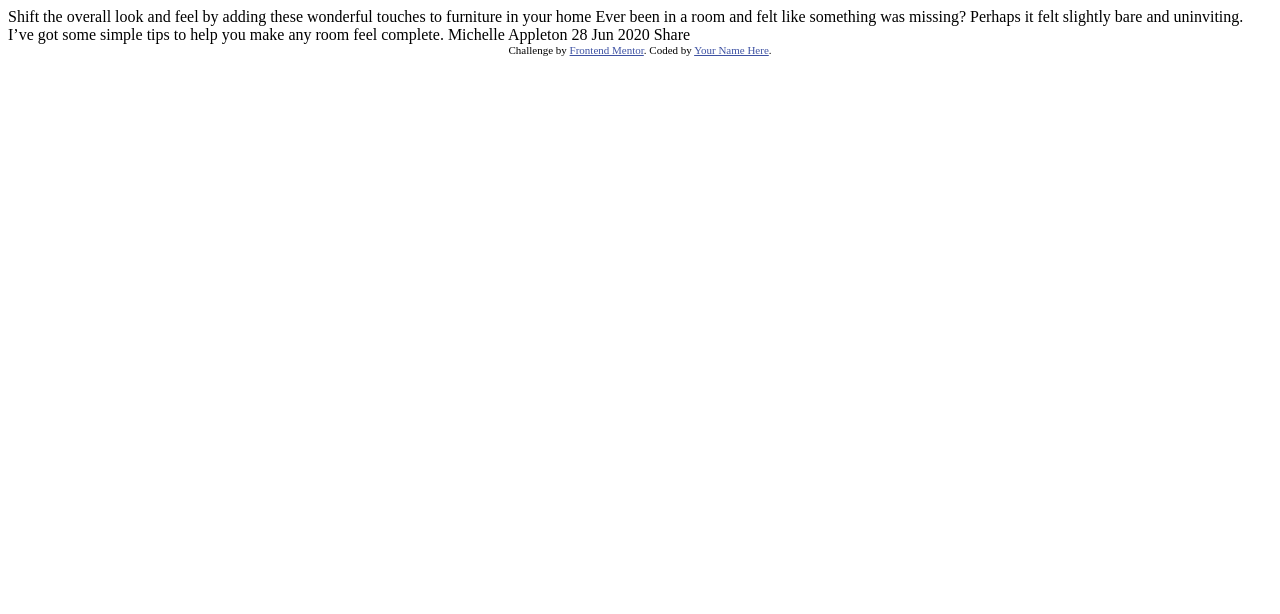
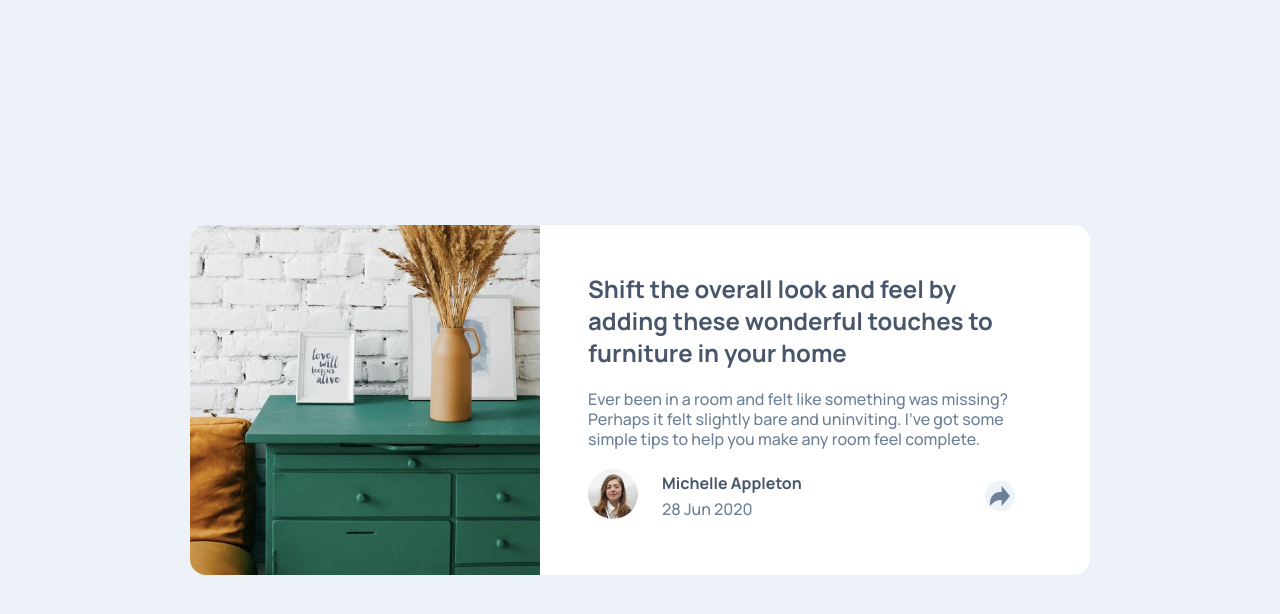
Before and after one commit to shamizen/article-preview-component, a plain HTML site: page index.html in a window 1280 px wide. Drawn offline with Linux system fonts and the light colour scheme.

Commit message:
Second Commit

```diff
--- a/index.html
+++ b/index.html
@@ -1,36 +1,55 @@
 <!DOCTYPE html>
 <html lang="en">
   <head>
-  <meta charset="UTF-8">
-  <meta name="viewport" content="width=device-width, initial-scale=1.0"> <!-- displays site properly based on user's device -->
+    <meta charset="UTF-8" />
+    <meta name="viewport" content="width=device-width, initial-scale=1.0" />
 
-  <link rel="icon" type="image/png" sizes="32x32" href="./images/favicon-32x32.png">
-
+    <link rel="icon" type="image/png" sizes="32x32" href="./images/favicon-32x32.png" />
+    <link rel="stylesheet" href="style.css" />
     <title>Frontend Mentor | Article preview component</title>
-
-  <!-- Feel free to remove these styles or customise in your own stylesheet 👍 -->
-  <style>
-    .attribution { font-size: 11px; text-align: center; }
-    .attribution a { color: hsl(228, 45%, 44%); }
-  </style>
   </head>
   <body>
+    <main class="container">
+      <div class="img-holder">
+        <img src="./images/drawers.jpg" alt="drawers" />
+      </div>
+      <div class="content-container">
+        <h1 class="heading">
+          Shift the overall look and feel by adding these wonderful touches to furniture in your home
+        </h1>
 
-  Shift the overall look and feel by adding these wonderful
-  touches to furniture in your home
+        <p class="paragraph">
+          Ever been in a room and felt like something was missing? Perhaps it felt slightly bare and uninviting. I’ve
+          got some simple tips to help you make any room feel complete.
+        </p>
 
-  Ever been in a room and felt like something was missing? Perhaps
-  it felt slightly bare and uninviting. I’ve got some simple tips
-  to help you make any room feel complete.
-
-  Michelle Appleton
-  28 Jun 2020
-
-  Share
-
-  <div class="attribution">
-    Challenge by <a href="https://www.frontendmentor.io?ref=challenge" target="_blank">Frontend Mentor</a>.
-    Coded by <a href="#">Your Name Here</a>.
+        <div class="profile-container">
+          <div class="profile-data">
+            <div class="profile-img">
+              <img src="./images/avatar-michelle.jpg" alt="Avatar Michelle" />
             </div>
+            <div class="profile-detail">
+              <h2 class="name">Michelle Appleton</h2>
+              <p class="post-date">28 Jun 2020</p>
+            </div>
+          </div>
+          <div class="share-btn">
+            <img src="./images/icon-share.svg" />
+          </div>
+        </div>
+        <div class="share-container">
+          <div class="left">
+            <p class="text-share">SHARE</p>
+            <img src="./images/icon-facebook.svg" alt="icon-facebook" />
+            <img src="./images/icon-twitter.svg" alt="icon-twitter" />
+            <img src="./images/icon-pinterest.svg" alt="icon-pinterest" />
+          </div>
+          <div class="right share-btn">
+            <img src="./images/icon-share.svg" alt="icon-share" />
+          </div>
+        </div>
+      </div>
+    </main>
   </body>
+  <script src="./script.js"></script>
 </html>
--- /dev/null
+++ b/script.js
@@ -0,0 +1,19 @@
+let shareBtn_1 = document.querySelector(".share-btn");
+shareBtn_1.addEventListener("click", displayShareOption, false);
+
+let shareBtn_2 = document.querySelector(".right.share-btn");
+shareBtn_2.addEventListener("click", collapsedShareOption, false);
+
+function displayShareOption() {
+  let profileContainer = document.querySelector(".profile-container");
+  let shareContainer = document.querySelector(".share-container");
+  profileContainer.classList.add("display-share");
+  shareContainer.classList.add("display-share");
+}
+
+function collapsedShareOption() {
+  let profileContainer = document.querySelector(".profile-container");
+  let shareContainer = document.querySelector(".share-container");
+  profileContainer.className = "profile-container";
+  shareContainer.className = "share-container";
+}
--- /dev/null
+++ b/style.css
@@ -0,0 +1,330 @@
+@import url("https://fonts.googleapis.com/css2?family=Manrope:wght@500;700&display=swap");
+
+* {
+  margin: 0;
+  box-sizing: border-box;
+}
+
+:root {
+  --very-dark-grayish-blue: hsl(217, 19%, 35%);
+  --desaturate-dark-blue: hsl(214, 17%, 51%);
+  --grayish-blue: hsl(212, 23%, 69%);
+  --light-grayish-blue: hsl(210, 46%, 95%);
+
+  --font-size: 13px;
+  --ff-manrope: "Manrope", sans-serif;
+}
+
+body {
+  min-width: 375px;
+  min-height: 100vh;
+  display: flex;
+  justify-content: center;
+  align-items: center;
+  background-color: var(--light-grayish-blue);
+  font-size: var(--font-size);
+  font-family: var(--ff-manrope);
+}
+
+.container {
+  width: 320px;
+  display: flex;
+  flex-direction: column;
+  background-color: white;
+  border-radius: 1rem;
+  overflow: hidden;
+  margin: 3rem auto;
+}
+
+.img-holder {
+  min-width: 320px;
+  height: 215px;
+  object-fit: cover;
+  overflow: hidden;
+}
+
+.img-holder img {
+  display: block;
+  width: 100%;
+}
+
+.content-container {
+  padding-top: 2rem;
+}
+
+.heading {
+  line-height: 1.25rem;
+  font-size: 16px;
+  padding: 0 2rem;
+  margin-bottom: 1rem;
+  color: var(--very-dark-grayish-blue);
+}
+
+.paragraph {
+  font-size: 1em;
+  line-height: 1.25rem;
+  margin: 1rem 0;
+  margin-bottom: 1.25rem;
+  padding: 0 2rem;
+  color: var(--desaturate-dark-blue);
+  font-weight: 500;
+}
+
+.profile-container {
+  display: flex;
+  flex-direction: row;
+  justify-content: space-between;
+  align-items: center;
+  padding: 0 2rem;
+  height: 82px;
+}
+
+.profile-container.display-share {
+  display: none;
+}
+
+.profile-data {
+  display: flex;
+  flex-direction: row;
+}
+
+.profile-img {
+  margin-right: 1rem;
+}
+
+.profile-img img {
+  height: 45px;
+  border-radius: 50%;
+}
+
+.profile-detail {
+  display: flex;
+  flex-direction: column;
+  justify-content: center;
+}
+
+.profile-detail .name {
+  color: var(--very-dark-grayish-blue);
+  font-weight: 700;
+  font-size: 1em;
+  margin-bottom: 0.25rem;
+}
+
+.profile-detail .post-date {
+  color: var(--desaturate-dark-blue);
+  font-weight: 500;
+  font-size: 1em;
+}
+
+.share-btn {
+  height: 30px;
+  width: 30px;
+  background-color: var(--light-grayish-blue);
+  display: flex;
+  justify-content: center;
+  align-items: center;
+  border-radius: 50%;
+}
+
+.share-btn img {
+  height: 20px;
+  width: 20px;
+}
+
+.share-container {
+  display: none;
+}
+
+.share-container p {
+  font-size: 1.25em;
+  letter-spacing: 3px;
+  color: var(--grayish-blue);
+  margin-right: 0.5rem;
+}
+
+.share-container .left {
+  display: flex;
+  align-items: center;
+}
+
+.share-container .left img {
+  height: 20px;
+  width: 20px;
+  margin: 0 0.4rem;
+}
+
+.share-container.display-share {
+  display: flex;
+  flex-direction: row;
+  align-items: center;
+  justify-content: space-between;
+  padding: 0 2rem;
+  background-color: var(--very-dark-grayish-blue);
+  height: 82px;
+}
+
+.share-btn.right {
+  background-color: var(--light-grayish-blue);
+}
+
+@media (min-width: 700px) {
+  .container {
+    width: 550px;
+    margin: 3rem;
+  }
+
+  .img-holder {
+    width: 550px;
+    height: 365px;
+  }
+
+  .heading {
+    font-size: 1.5rem;
+    line-height: 2rem;
+    padding: 0 3rem;
+    margin-bottom: 1rem;
+  }
+
+  .paragraph {
+    font-size: 1rem;
+    line-height: 1.25rem;
+    padding: 0rem 3rem;
+    margin-bottom: 1.5rem;
+    font-weight: 500;
+  }
+
+  .profile-container {
+    display: flex;
+    flex-direction: row;
+    justify-content: space-between;
+    align-items: center;
+    padding: 0 3rem;
+  }
+
+  .profile-img {
+    margin-right: 1.5rem;
+  }
+
+  .profile-img img {
+    height: 50px;
+    border-radius: 50%;
+  }
+
+  .profile-detail .name {
+    font-size: 1rem;
+    margin-bottom: 0.25rem;
+  }
+
+  .profile-detail .post-date {
+    font-weight: 500;
+    font-size: 1rem;
+  }
+
+  .share-container {
+    display: none;
+  }
+
+  .share-container.display-share {
+    display: flex;
+    flex-direction: row;
+    background-color: var(--very-dark-grayish-blue);
+    align-items: center;
+    padding: 0rem 3rem;
+  }
+
+  .share-container p {
+    font-size: 1.25em;
+    letter-spacing: 3px;
+    color: white;
+  }
+
+  .share-container .left img {
+    height: 30px;
+    width: 30px;
+    margin: 0 1rem;
+  }
+}
+
+@media (min-width: 1025px) {
+  body {
+    min-width: 100vw;
+    min-height: 100vh;
+  }
+
+  .container {
+    width: 900px;
+    max-width: 100vw;
+    height: 350px;
+    display: flex;
+    flex-direction: row;
+    border-radius: 1rem;
+  }
+
+  .img-holder {
+    width: 350px;
+    height: 350px;
+    overflow: hidden;
+  }
+  .img-holder img {
+    display: block;
+    height: 100%;
+    width: auto;
+  }
+  .content-container {
+    width: 550px;
+    padding: 3rem 0;
+  }
+
+  .heading {
+    line-height: 2rem;
+    margin-bottom: 1rem;
+    width: 95%;
+  }
+
+  .paragraph {
+    font-size: 1rem;
+    margin: 1.25rem 0;
+    font-weight: 500;
+  }
+
+  .heading {
+    line-height: 2rem;
+    margin-bottom: 1rem;
+  }
+
+  .paragraph {
+    font-size: 1rem;
+    margin: 1.25rem 0;
+  }
+
+  .profile-container {
+    height: auto;
+    display: flex;
+    flex-direction: row;
+    justify-content: space-between;
+    width: 95%;
+  }
+
+  .profile-data {
+    display: flex;
+    flex-direction: row;
+  }
+
+  .profile-img {
+    margin-right: 1.5rem;
+  }
+
+  .profile-img img {
+    height: 50px;
+    border-radius: 50%;
+  }
+
+  .profile-detail .name {
+    font-size: 1rem;
+    margin-bottom: 0.25rem;
+  }
+
+  .profile-detail .post-date {
+    font-size: 1rem;
+  }
+}
```
Lines whose indentation alone changed are shown as unchanged.
